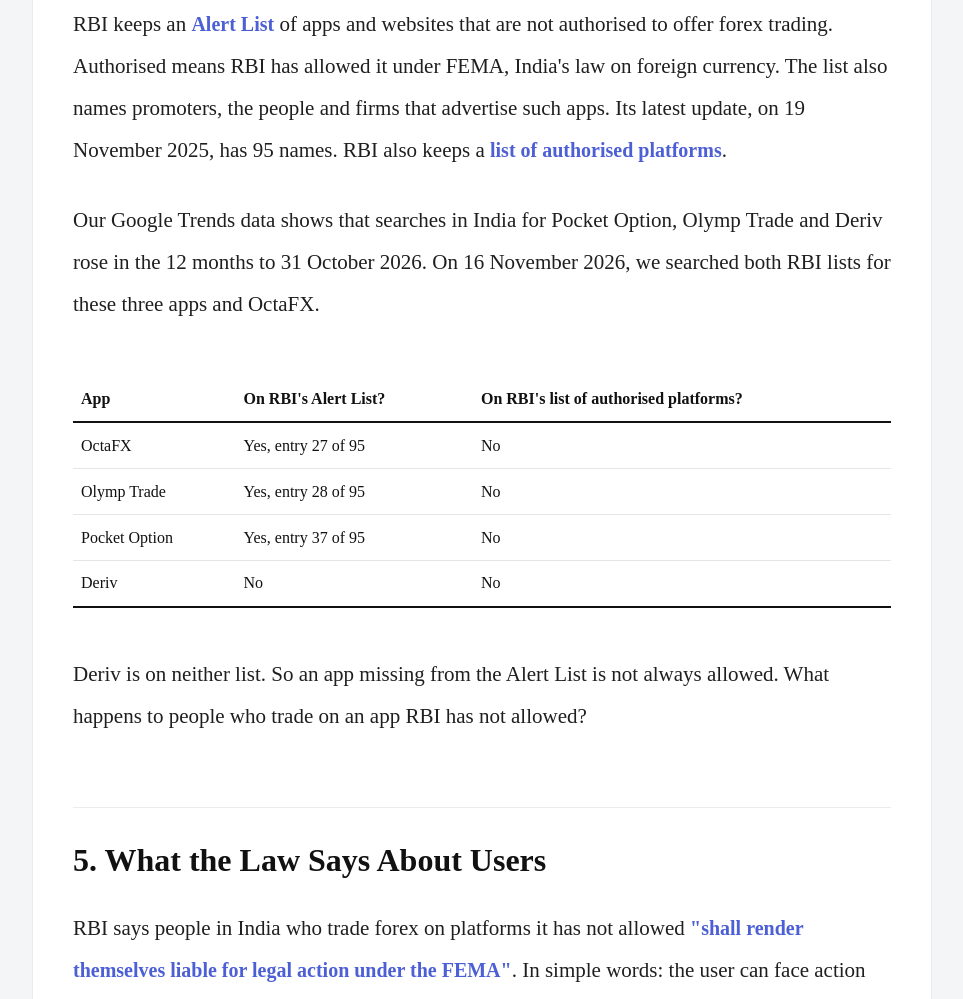
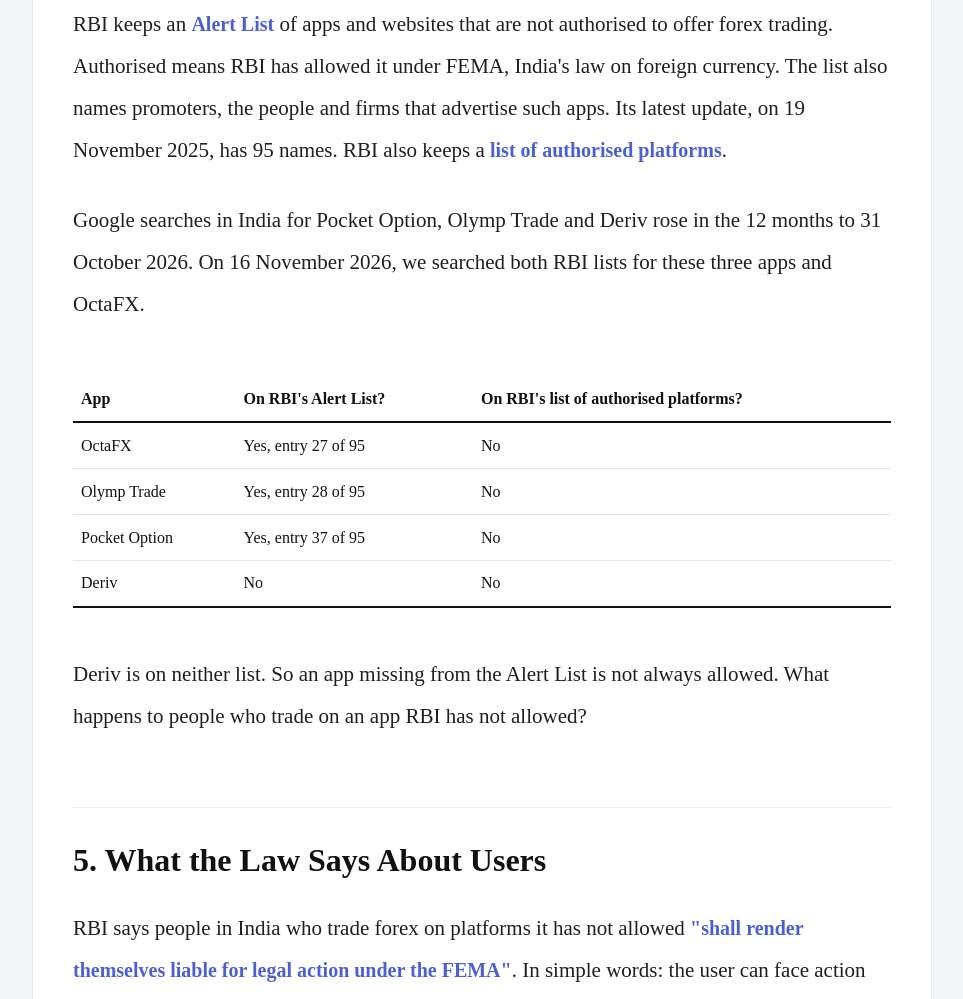
Before and after one commit to trendturtlesllp/trendturtles, a plain HTML site: page blog/trading-app-real-or-fake-india.html in a window 1280 px wide. Shown: the part 3106-4105 px from the top of the page, without its empty margins (158-1121 px from the left). Drawn offline with Linux system fonts and the light colour scheme.

Commit message:
Trading app article: say Google searches, not our Trends data
Co-Authored-By: Claude Opus 5.5 <noreply@anthropic.com>

```diff
--- a/blog/trading-app-real-or-fake-india.html
+++ b/blog/trading-app-real-or-fake-india.html
@@ -133,7 +133,7 @@
 
     <h2 id="alert-list">4. RBI's Alert List, and Four Apps We Checked</h2>
     <p>RBI keeps an <a href="https://rbi.org.in/scripts/bs_viewcontent.aspx?Id=4235" target="_blank" rel="noopener noreferrer">Alert List</a> of apps and websites that are not authorised to offer forex trading. Authorised means RBI has allowed it under FEMA, India's law on foreign currency. The list also names promoters, the people and firms that advertise such apps. Its latest update, on 19 November 2025, has 95 names. RBI also keeps a <a href="https://rbi.org.in/scripts/bs_viewcontent.aspx?Id=4080" target="_blank" rel="noopener noreferrer">list of authorised platforms</a>.</p>
-    <p>Our Google Trends data shows that searches in India for Pocket Option, Olymp Trade and Deriv rose in the 12 months to 31 October 2026. On 16 November 2026, we searched both RBI lists for these three apps and OctaFX.</p>
+    <p>Google searches in India for Pocket Option, Olymp Trade and Deriv rose in the 12 months to 31 October 2026. On 16 November 2026, we searched both RBI lists for these three apps and OctaFX.</p>
     <div style="overflow-x: auto;">
     <table class="text-table">
         <tr><td><strong>App</strong></td><td><strong>On RBI's Alert List?</strong></td><td><strong>On RBI's list of authorised platforms?</strong></td></tr>
```
